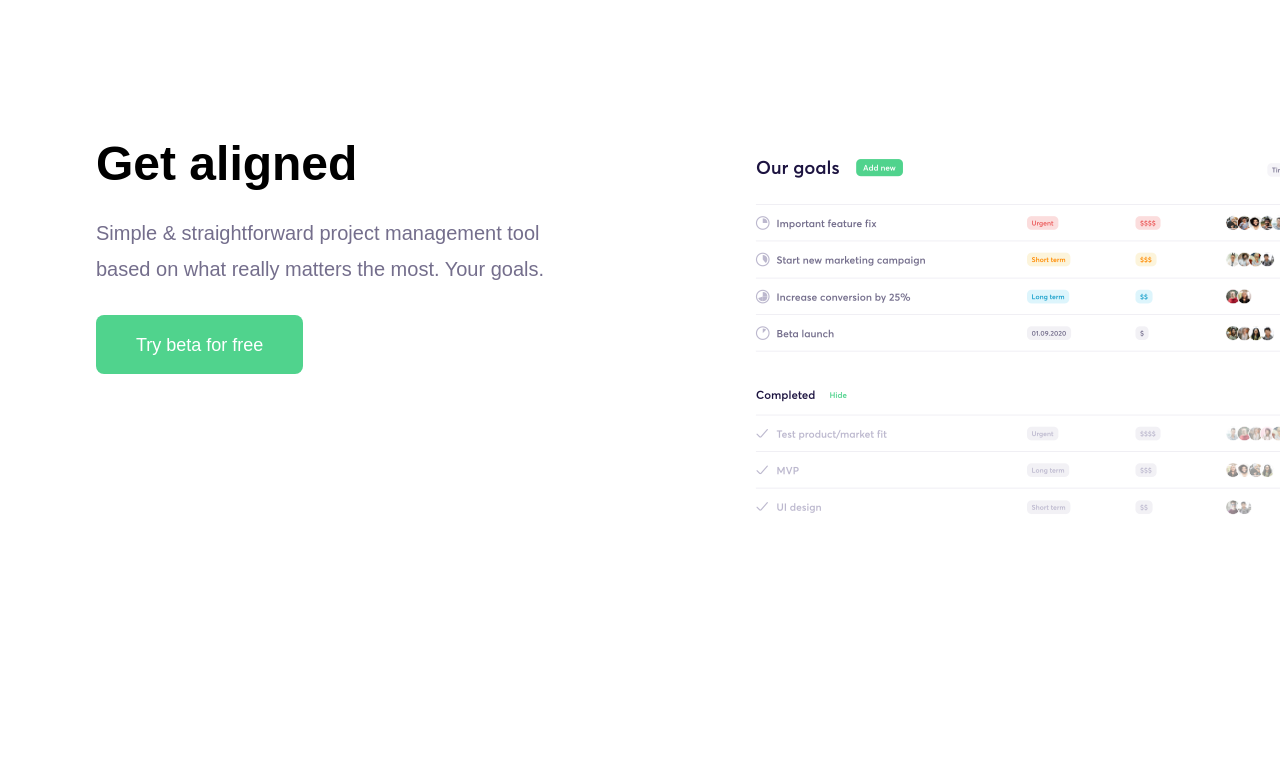
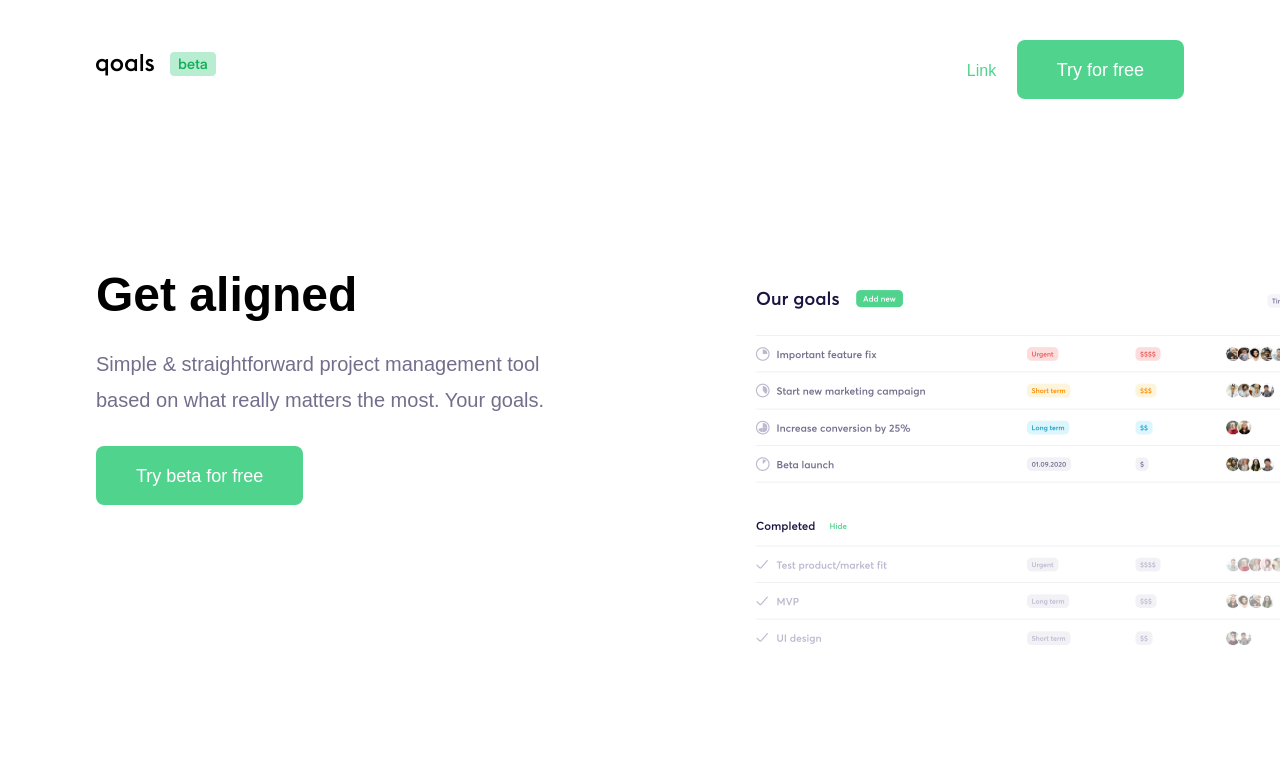
Before and after one commit to biohazard1029/singlepageapp, a plain HTML site: page index.html in a window 1280 px wide. Shown: the top 770 px of the page. Drawn offline with Linux system fonts and the light colour scheme.

Commit message:
Nav Bars
Added and styled nav bar w/ footer

```diff
--- a/index.css
+++ b/index.css
@@ -4,7 +4,27 @@ body {
     text-align: left;
   }
 
-h1{
+  .nav {
+    padding: 2rem 4rem;
+    position: relative;
+    overflow: hidden;
+    /* border: 1px solid black; */
+  }
+
+  .left {
+    float: left;
+    top: 50%;
+    transform: translateY(-50%);
+    position: absolute;
+    /* border: 1px solid rgb(248, 31, 31); */
+  }
+
+  .right {
+    float: right;
+    /* border: 1px solid rgb(241, 30, 30); */
+  }
+
+  h1 {
     font-size: 48px;
     margin-bottom: 24px;
   }
@@ -24,15 +44,13 @@ h3 {
   }
 
   .description {
-    color: #746E8C;
+    color: #746e8c;
     line-height: 1.8em;
-    /* padding-right: 20px; */
-    /* margin-bottom: 40px; */
     font-size: 20px;
   }
 
   .button {
-    background: #50D38D;
+    background: #50d38d;
     color: #fff;
     padding: 20px 40px 18px 40px;
     border-radius: 8px;
@@ -65,3 +83,19 @@ h3 {
     width: 100%;
     text-align: center;
   }
+
+  a {
+    color: #50d38d;
+    text-decoration: none;
+    padding: 0 1rem;
+  }
+  .link {
+    color: #50d38d;
+    text-decoration: none;
+    padding: 1rem 2 rem;
+  }
+  .link:hover {
+    background-color: rbga(80, 211, 141, 0.2);
+    border-radius: 8px;
+    padding: 1rem 2rem;
+  }
--- a/index.html
+++ b/index.html
@@ -7,6 +7,16 @@
     <link rel="stylesheet" href="index.css" />
   </head>
   <body>
+    <section class="nav">
+      <div class="left">
+        <img src="/images/logo.png" alt="" />
+      </div>
+      <div class="right">
+        <a href="" class="link">Link</a>
+        <button class="button">Try for free</button>
+      </div>
+    </section>
+
     <section class="row">
       <div class="col-2">
         <h1>Get aligned</h1>
@@ -86,6 +96,29 @@
         </p>
       </div>
     </section>
+    <section class="row">
+      <div id="center">
+        <h1 class="header">Become goal-oriented</h1>
+        <p class="description">
+          Reduce the noise and focus on what really matters the most. Your goals.
+        </p>
+        <button class="button">Try beta for free</button>
+      </div>
+    </section>
+
+
+    <footer class="nav">
+      <div class="left">
+        <img src="/images/logo.png" alt="" />
+        <span>Goal-based project management</span>
+      </div>
+      <div class="right">
+        <a href="" class="link">Twitter</a>
+        <a href="" class="link">Contact Us</a>
+        <a href="" class="link">Login</a>
+      </div>
+    </footer>
+
 
   </body>
 </html>
```
Also changed, not shown: 1 other file. Lines whose indentation alone changed are shown as unchanged.
